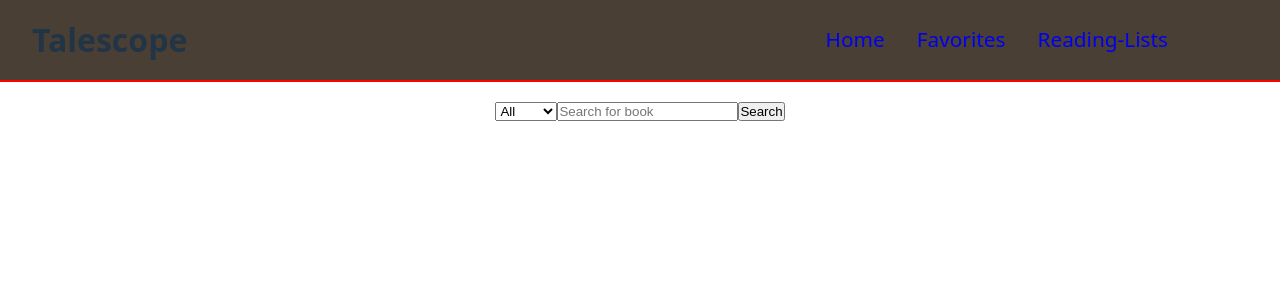
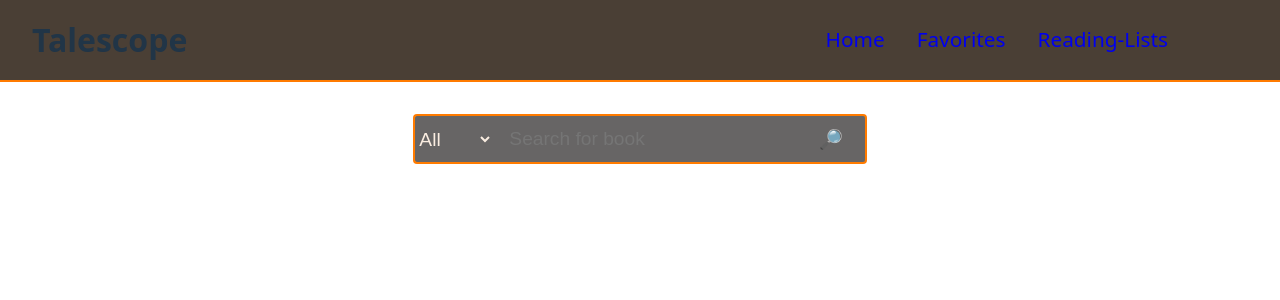
Before and after one commit to HanninenF/talescope-react-capstone-project, a React (Vite) app: page / in a window 1280 px wide. Shown: the top 300 px of the page. Built offline with nearby package versions, Linux system fonts and the light colour scheme.

Commit message:
feat: implement searchbar base styling and reusable SCSS mixin

```diff
--- a/src/components/Header/Header.scss
+++ b/src/components/Header/Header.scss
@@ -2,7 +2,7 @@
 
 header {
   background: var.$colorPrimary;
-  border-bottom: 2px solid red;
+  border-bottom: 2px solid var.$colorBorder;
   display: flex;
   justify-content: space-between;
   align-items: anchor-center;
--- a/src/components/PageWrapper/PageWrapper.scss
+++ b/src/components/PageWrapper/PageWrapper.scss
@@ -1,7 +1,7 @@
 @use "../../styles/variables" as var;
 
 .pageWrapper {
-  margin-top: var.$spacingMd;
+  margin-top: var.$spacingLg;
   display: flex;
   justify-content: space-around;
 }
--- a/src/components/SearchBar/SearchBar.scss
+++ b/src/components/SearchBar/SearchBar.scss
@@ -0,0 +1,55 @@
+@use "../../styles/variables" as var;
+@use "../../styles/mixins" as mixins;
+
+.searchBarWrapper {
+  /* border-radius: var.$searchBarRadius; */
+  height: var.$searchBarHeight;
+  form {
+    height: 100%;
+    display: flex;
+    select {
+      border-top-left-radius: var.$radiusSm;
+      border-bottom-left-radius: var.$radiusSm;
+      @include mixins.searchBarBase(
+        var.$searchBarWidth/4,
+        0,
+        var.$searchBarBorderColor,
+        none,
+        var.$searchBarBorderColor,
+        var.$searchBarBorderColor
+      );
+    }
+    label {
+      @include mixins.searchBarBase(
+        var.$searchBarWidth /* - (var.$searchBarWidth * 0.05) */,
+        0,
+        none,
+        none,
+        none,
+        none
+      );
+      input {
+        @include mixins.searchBarBase(
+          var.$searchBarWidth,
+          0 var.$searchBarPaddingLeftRight,
+          var.$searchBarBorderColor,
+          none,
+          var.$searchBarBorderColor,
+          none
+        );
+      }
+    }
+    button {
+      border-top-right-radius: var.$radiusSm;
+      border-bottom-right-radius: var.$radiusSm;
+      @include mixins.searchBarBase(
+        var.$searchBarWidth/6,
+        0 var.$searchBarPaddingLeftRight 0 0,
+        var.$searchBarBorderColor,
+        var.$searchBarBorderColor,
+        var.$searchBarBorderColor,
+        none
+      );
+    }
+  }
+}
--- a/src/components/SearchBar/SearchBar.tsx
+++ b/src/components/SearchBar/SearchBar.tsx
@@ -14,6 +14,7 @@ export default function SearchBar() {
   };
 
   return (
+    <div className="searchBarWrapper">
       <form onSubmit={handleSubmit}>
         <select
           onChange={(e) => setCategory(e.target.value)}
@@ -34,8 +35,9 @@ export default function SearchBar() {
             type="text"
           />
         </label>
-      <button type="submit">Search</button>
+        <button type="submit">🔎</button>
       </form>
+    </div>
   );
 }
 
--- a/src/styles/_mixins.scss
+++ b/src/styles/_mixins.scss
@@ -0,0 +1,21 @@
+@use "./variables" as var;
+
+@mixin searchBarBase(
+  $width,
+  $padding,
+  $border-top,
+  $border-right,
+  $border-bottom,
+  $border-left
+) {
+  color: var.$colorText;
+  padding: $padding;
+  font-size: var.$searchBarFontSize;
+  border-top: $border-top;
+  border-right: $border-right;
+  border-bottom: $border-bottom;
+  height: 100%;
+  border-left: $border-left;
+  width: $width;
+  background-color: var.$searchBarBackgroundColor;
+}
--- a/src/styles/_variables.scss
+++ b/src/styles/_variables.scss
@@ -1,10 +1,11 @@
 // 🎨 Färgpalett
 $colorPrimary: #4a3f35;
+$colorBorder: hsl(29 100% 50%);
 $colorSecondary: #a67c52;
 $colorAccent: #d4a373;
 $colorBackground: #fdf8f1;
 $colorSurface: #ffffff;
-$colorText: #2d2d2d;
+$colorText: hsl(29 70% 93% / 1);
 $colorMuted: #7a7a7a;
 
 // 📐 Spacing
@@ -20,7 +21,7 @@ $font-family-base: "Georgia", serif;
 $font-family-ui: "inter", sans-serif;
 
 $fontSizeSm: 0.875rem;
-$fontSizeBase: 1rem;
+$fontSizeBase: 1.2rem;
 $fontSizeLg: 1.3rem;
 $fontSizeXl: 1.75rem;
 $fontSizeXxl: 2.5rem;
@@ -34,3 +35,20 @@ $radiusLg: 16px;
 $shadow-sm: 0 1px 2px rgba(0, 0, 0, 0.05);
 $shadow-md: 0 2px 4px rgba(0, 0, 0, 0.1);
 $shadow-lg: 0 4px 8px rgba(0, 0, 0, 0.15);
+
+//SearchBarVariables
+// 📐 Spacing
+$searchBarWidth: $spacingMd * 20;
+$searchBarHeight: 50px;
+
+$searchBarPaddingLeftRight: $spacingMd;
+
+// 🎨 Färgpalett
+$searchBarBackgroundColor: hsl(0 1% 40%);
+$searchBarBorderColor: 2px solid $colorBorder;
+
+// 🔠 Typografi
+$searchBarFontSize: $fontSizeBase;
+
+// 🧱 Border radius
+$searchBarRadius: $radiusSm;
```
Lines whose indentation alone changed are shown as unchanged.
